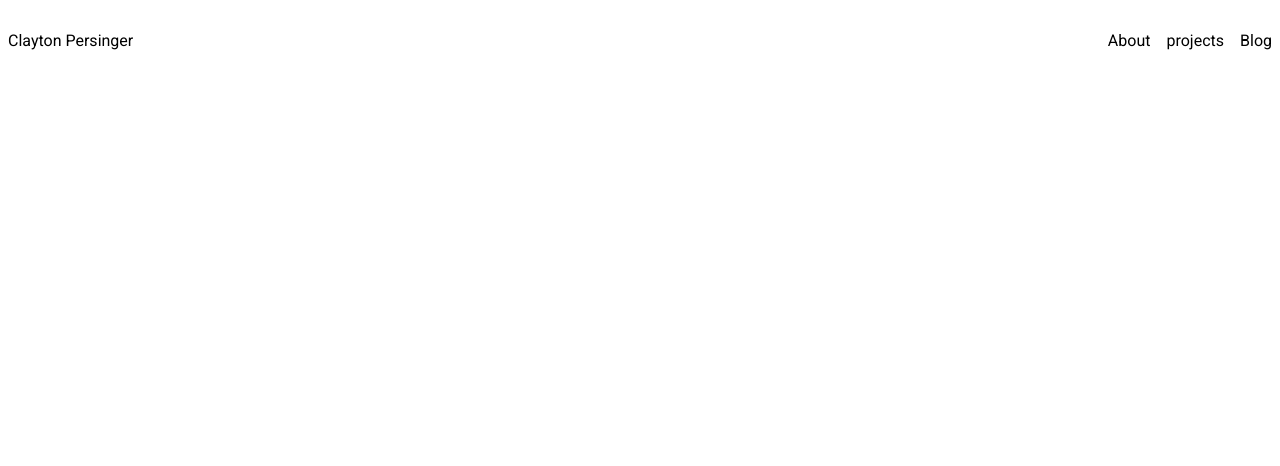
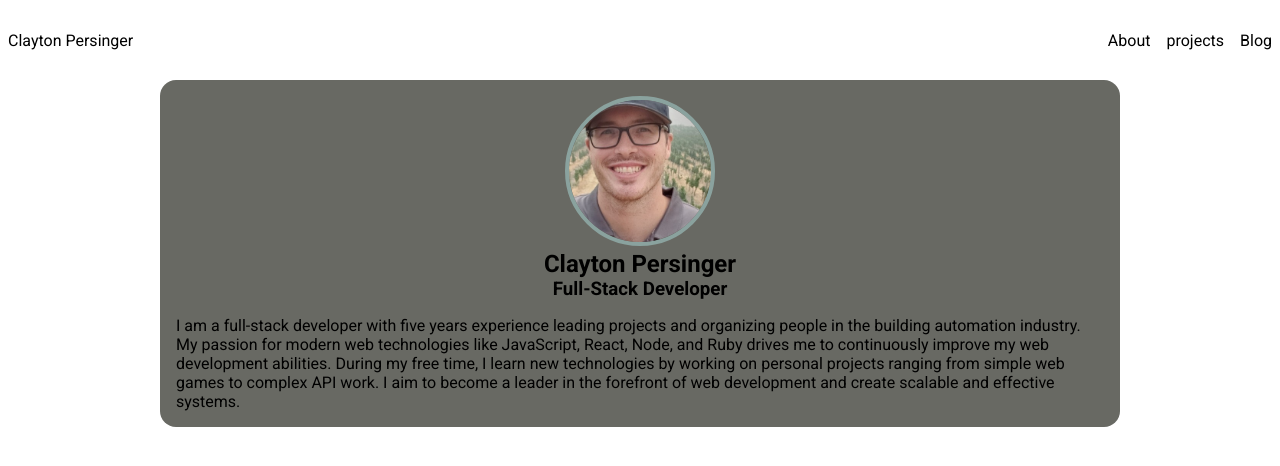
Before and after one commit to oMnotopia/portfolio, a React (Vite) app: page /about in a window 1280 px wide. Shown: the top 466 px of the page. Built offline with nearby package versions, Linux system fonts and the light colour scheme.

Commit message:
Implement client side routing

```diff
--- a/src/components/NavBar.jsx
+++ b/src/components/NavBar.jsx
@@ -1,19 +1,21 @@
 import '../styles/NavBar.css'
 
+import { Link, Outlet } from "react-router-dom"
 
 const NavBar = () => {
   return (
     <>
       <nav className="nav">
         <div className="title">
-          <a href="/">Clayton Persinger</a>
+          <Link to={`/`}>Clayton Persinger</Link>
         </div>
         <div className="info">
-          <a href="/about">About</a>
-          <a href="#">projects</a>
-          <a href="#">Blog</a>
+          <Link to={`/about`}>About</Link>
+          <Link to={`#`}>projects</Link>
+          <Link to={`#`}>Blog</Link>
         </div>
       </nav>
+      <Outlet />
     </>
   )
 }
```
